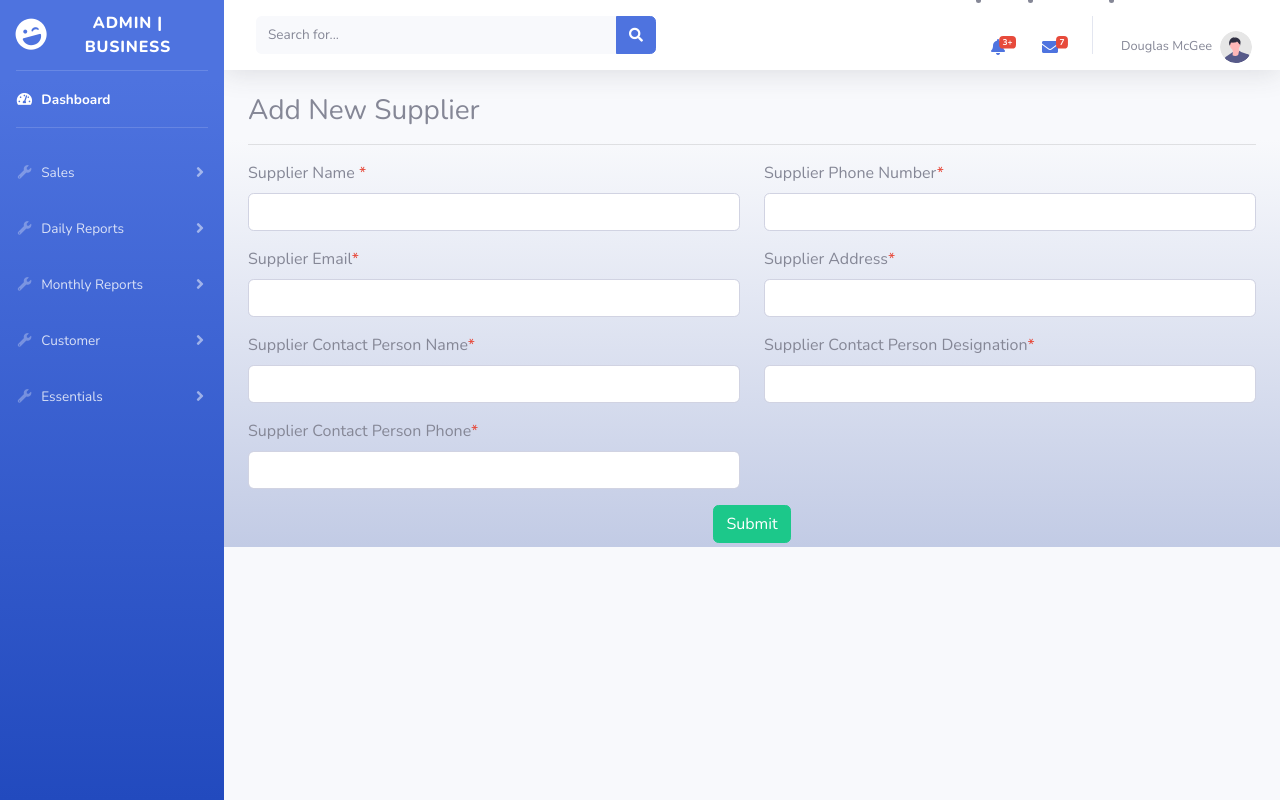
After one commit to shourovdigital/employee_ecommerce, a Django app: template inventory/templates/inventory/supplier-edit.html in a window 1280 px wide. The commit adds this page. Run offline with Django 4.2, Linux system fonts and the light colour scheme; the template is opened without the code that fills it, so the values that code supplies are empty; some libraries are stand-ins or nearby versions.

Commit message:
supplier edit/delete

```diff
--- /dev/null
+++ b/inventory/templates/inventory/supplier-edit.html
@@ -0,0 +1,42 @@
+{% extends 'inventory/base.html' %}
+{% block content %}
+<div class="container bg-gradient-light">
+    <h3>Add New Supplier</h3> <hr>
+        <form method="POST">
+            {% csrf_token %}
+            <div class="row">
+                <div class="form-group col-sm-6">
+                    <label for="supplier_name" class="form-label">Supplier Name <span class="text-danger">*</span></label>
+                    <input type="text" class="form-control" name="supplier_name" value="{{ suppliers.supplier_name }}">
+                </div>
+                <div class="form-group col-sm-6">
+                    <label for="supplier_phone" class="form-label">Supplier Phone Number<span class="text-danger">*</span></label>
+                    <input type="text" class="form-control" name="supplier_phone" value="{{ suppliers.supplier_phone }}">
+                </div>
+                <div class="form-group col-sm-6">
+                    <label for="supplier_email" class="form-label">Supplier Email<span class="text-danger">*</span></label>
+                    <input type="email" class="form-control" name="supplier_email" value="{{ suppliers.supplier_email }}">
+                </div>
+                <div class="form-group col-sm-6">
+                    <label for="supplier_address" class="form-label">Supplier Address<span class="text-danger">*</span></label>
+                    <input type="text" class="form-control" name="supplier_address" value="{{ suppliers.supplier_address }}">
+                </div>
+                <div class="form-group col-sm-6">
+                    <label for="supplier_contact_person" class="form-label">Supplier Contact Person Name<span class="text-danger">*</span></label>
+                    <input type="text" class="form-control" name="supplier_contact_person" value="{{ suppliers.supplier_contact_person }}">
+                </div>
+                <div class="form-group col-sm-6">
+                    <label for="supplier_contact_person_designation" class="form-label">Supplier Contact Person Designation<span class="text-danger">*</span></label>
+                    <input type="text" class="form-control" name="supplier_contact_person_designation" value="{{ suppliers.supplier_contact_person_designation }}">
+                </div>
+                <div class="form-group col-sm-6">
+                    <label for="supplier_contact_person_phone" class="form-label">Supplier Contact Person Phone<span class="text-danger">*</span></label>
+                    <input type="text" class="form-control" name="supplier_contact_person_phone" value="{{ suppliers.supplier_contact_person_phone }}">
+                </div>
+                <div class="text-center col-sm-12 mb-1">
+                    <button type="submit" class="btn btn-success">Submit</button>
+                </div>
+            </div>
+        </form>
+</div>
+{% endblock %}
--- a/inventory/templates/inventory/supplier-list.html
+++ b/inventory/templates/inventory/supplier-list.html
@@ -1,7 +1,7 @@
 {% extends 'inventory/base.html' %}
 {% block content %}
 <div class="container">
-    <a href="/inv/bank-add" class="btn btn-success btn-sm">Add New Bank</a>
+    <a href="/inv/supplier-add" class="btn btn-success btn-sm">Add New Supplier</a>
     <div class="row">
         <table class="table">
         <thead>
--- a/inventory/urls.py
+++ b/inventory/urls.py
@@ -18,5 +18,8 @@ urlpatterns = [
     path('bank-delete/<int:id>', views.bank_delete, name='bank_delete'),
     path('supplier-add', views.supplier_add, name='supplier_add'),
     path('supplier-list', views.supplier_list, name='supplier_list'),
+    path('supplier-edit/<int:id>', views.supplier_edit, name='supplier_edit'),
+    path('supplier-delete/<int:id>', views.supplier_delete, name='supplier_delete'),
+
 
 ]
```
Also changed, not shown: inventory/views.py (+34 -1 lines).
